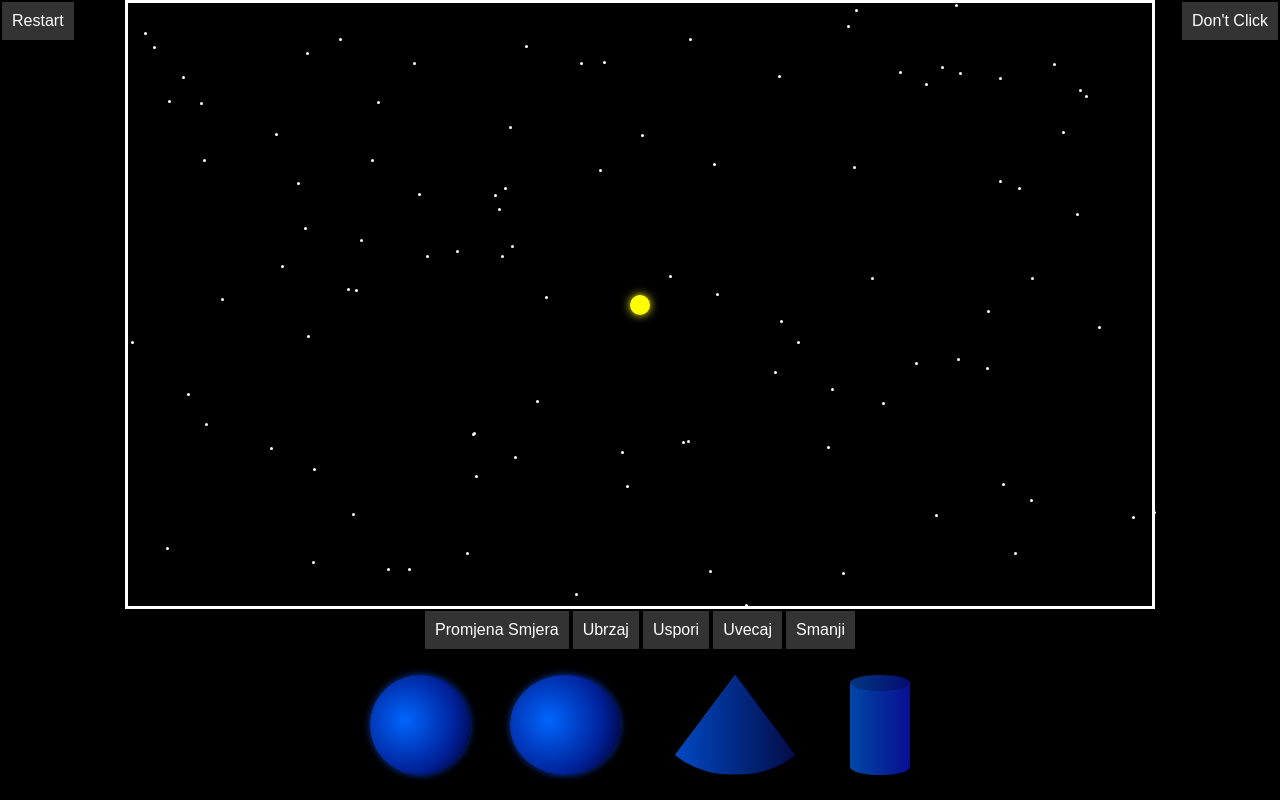
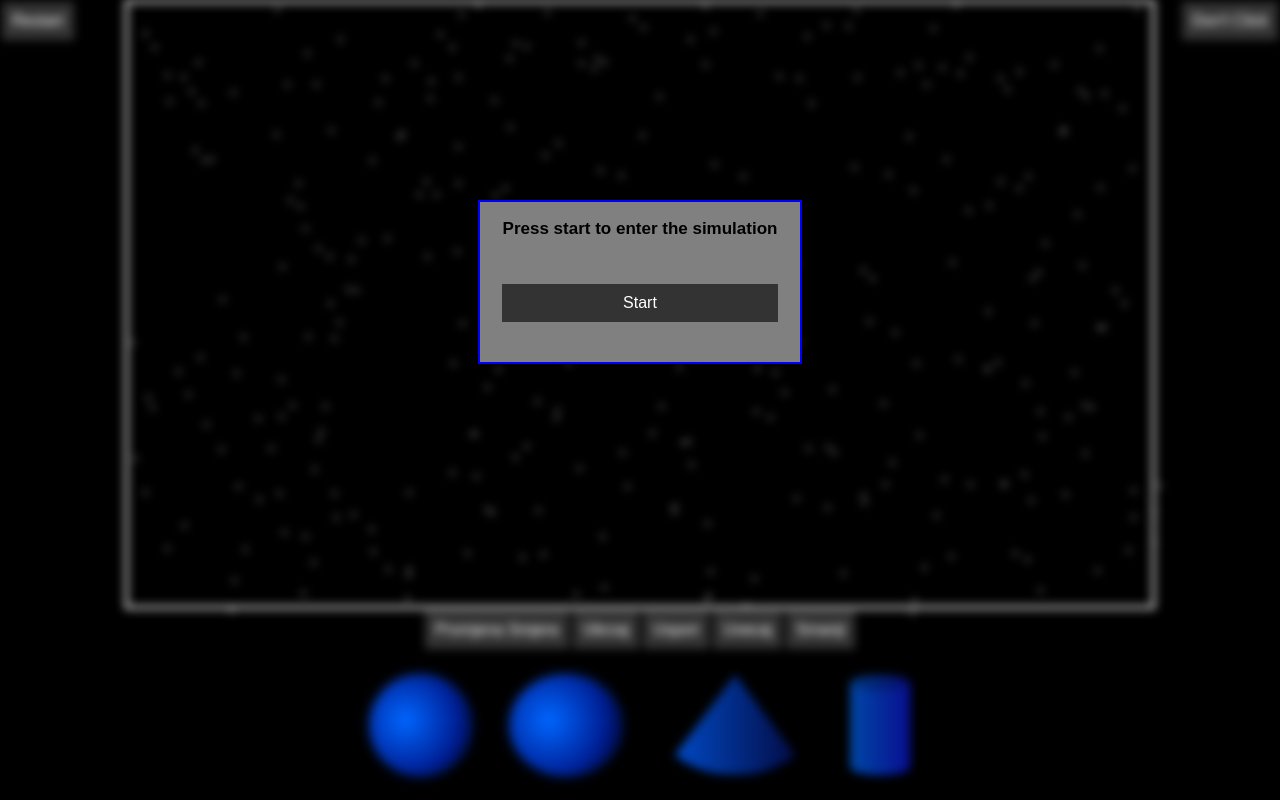
Before and after one commit to HarisS23/PovrsiJS, a website: page index.html in a window 1280 px wide. Drawn offline with Linux system fonts and the light colour scheme.

Commit message:
Fixed start interface

```diff
--- a/index.html
+++ b/index.html
@@ -7,6 +7,11 @@
   <link rel="stylesheet" href="style.css">
 </head>
 <body>
+  <div id="startMenu">
+    <h3>Press start to enter the simulation</h3>
+    <button id="startBtn">Start</button>
+  </div>
+  <div id="wrapper">
     <button id="dontClickBtn">Don't Click</button>
     <button id="restartBtn">Restart</button>
     <div id="screen">
@@ -29,6 +34,7 @@
       <div id="konus"></div>
       <div id="cilindar"></div>
     </div>
+  </div>
 
   <script src="script.js"></script>
 
--- a/script.js
+++ b/script.js
@@ -13,6 +13,7 @@
 const cilindar = document.getElementById("cilindar");
 const restart = document.getElementById("restartBtn");
 const dontClick = document.getElementById("dontClickBtn");
+const startBtn = document.getElementById("startBtn");
 
 function changePlanetShape(shape) {
   let computedStyles = getComputedStyle(shape);
@@ -38,7 +39,7 @@
 let orbitRadiusY = screenHeight / 6;
 
 function createStars() {
-      for (let i = 0; i < 100; i++) {
+  for (let i = 0; i < 300; i++) {
     const star = document.createElement('div');
     star.classList.add('star');
     const x = Math.random() * screenWidth;
@@ -52,7 +53,7 @@
 createStars();
 
 let angle = 1;
-    let baseSpeed = 0.03;
+let baseSpeed = 0.02;
 let direction = 1;
 
 function update() {
@@ -149,4 +150,8 @@
   }
 });
 
+startBtn.addEventListener('click', () => {
+  document.getElementById("startMenu").style.display = 'none';
+  document.getElementById("wrapper").style.filter = 'blur(0px)'
   update();
+})
--- a/style.css
+++ b/style.css
@@ -9,12 +9,52 @@ body {
   flex-direction: column;
 }
 
+#wrapper{
+  margin: 0;
+  overflow: hidden;
+  background-color: #000;
+  display: flex;
+  justify-content: center;
+  align-items: center;
+  height: 100vh;
+  flex-direction: column;
+  width: 100%;
+  filter: blur(5px);
+}
+
 #screen {
   width: 80vw;
   height: 80vh;
   border: 3px solid #fff;
   position: relative;
   perspective: 1000px;
+}
+
+#startMenu{
+  position: fixed;
+  height: 20vh;
+  width: 40vh;
+  background-color: gray;
+  top: 25%;
+  border: 2px solid blue;
+  box-shadow: black;
+  z-index: 11;
+}
+#startMenu button{
+  position: absolute;
+  left: 20px;
+  right: 20px;
+  top: 50%;
+}
+
+#startMenu h3{
+  position: absolute;
+  display: inline;
+  font-family:Arial, Helvetica, sans-serif;
+  font-size: 17px;
+  text-align: center;
+  left: 0;
+  right: 0;
 }
 
 #center-dot {
```
Also changed, not shown: Readme.md (added). Lines whose indentation alone changed are shown as unchanged.
